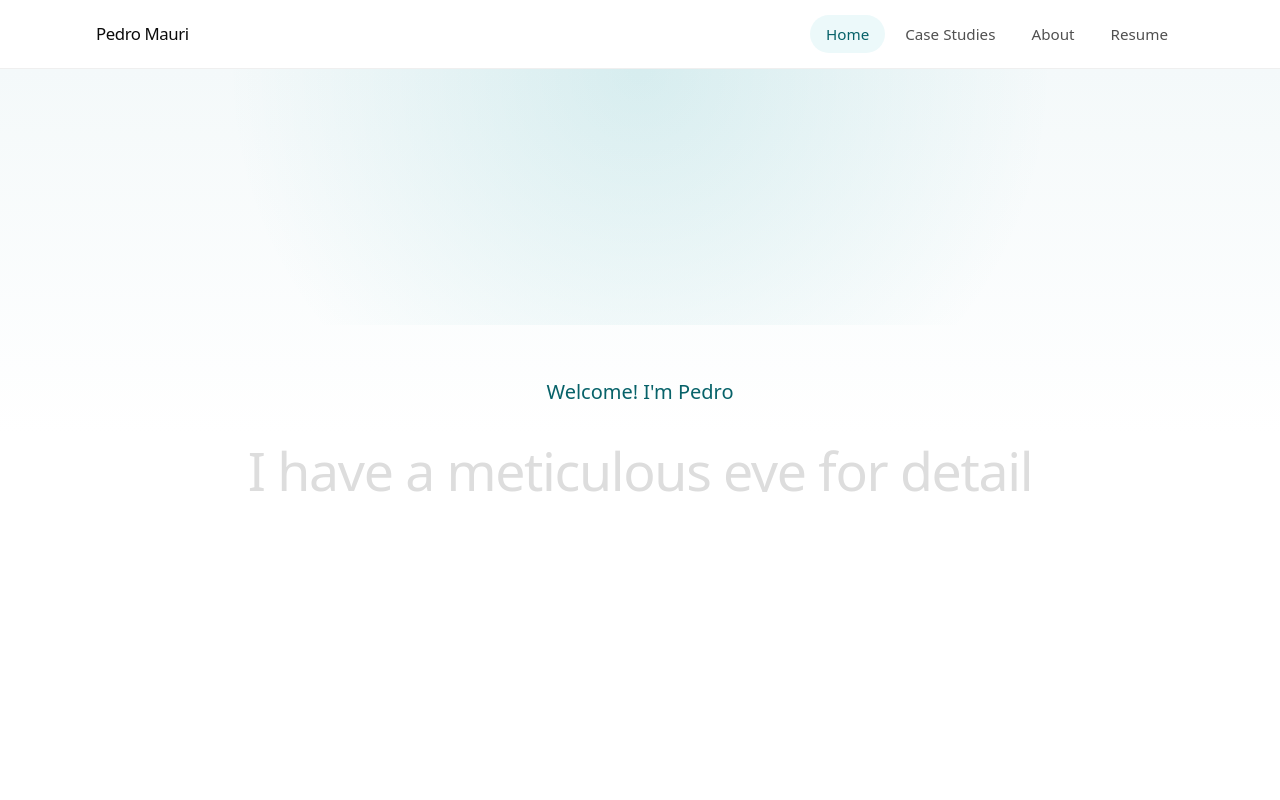
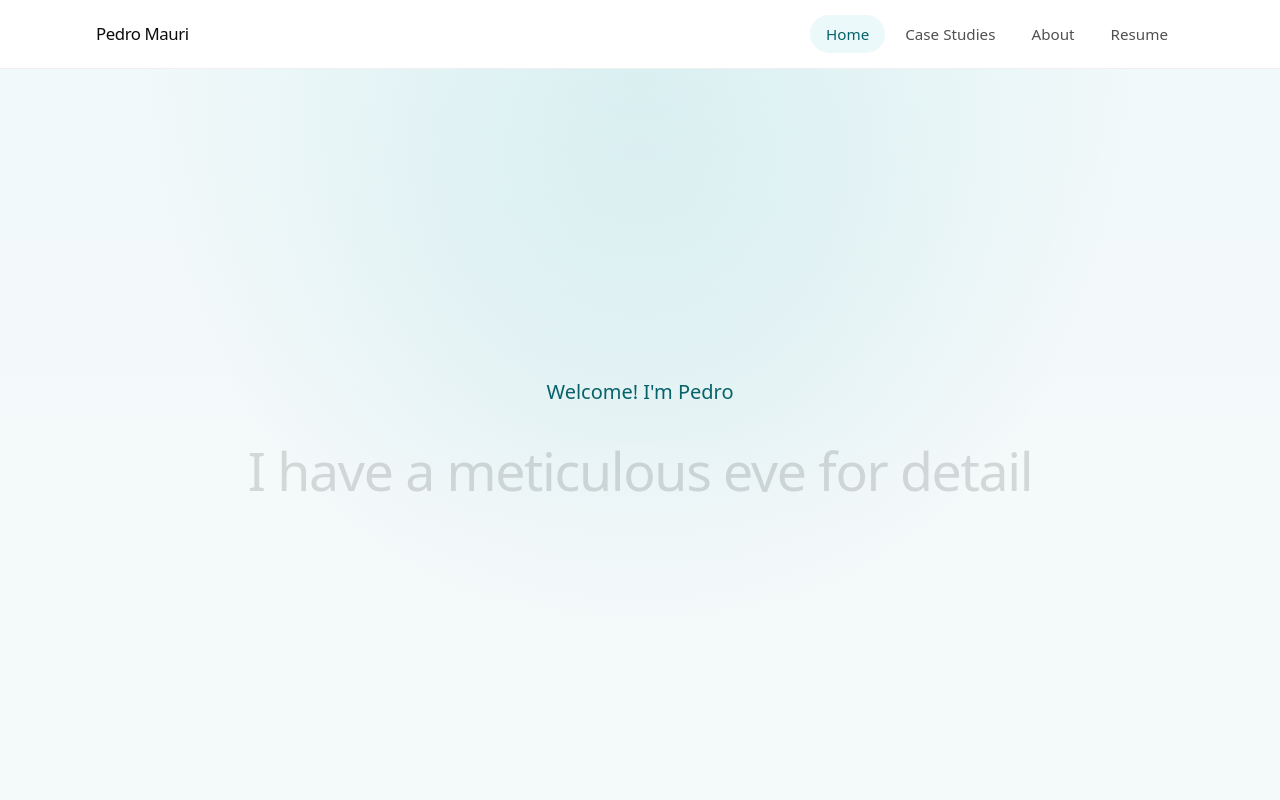
Before and after one commit to PedroMauri/pedro-portfolio, a React (Vite) app: page / in a window 1280 px wide. Shown: the top 800 px of the page. Built offline with nearby package versions, Linux system fonts and the light colour scheme; a web font is replaced by a local one.

Commit message:
Extend hero background across the full viewport height.
Co-authored-by: Cursor <cursoragent@cursor.com>

```diff
--- a/src/pages/Home.tsx
+++ b/src/pages/Home.tsx
@@ -16,8 +16,9 @@ export default function Home() {
 
   return (
     <>
-      <section className="relative flex min-h-[calc(100svh-4.25rem)] items-center justify-center overflow-hidden bg-gradient-to-b from-accent-softer via-white to-white">
-        <div className="pointer-events-none absolute inset-x-0 top-0 h-64 bg-[radial-gradient(circle_at_top,rgba(0,149,159,0.12),transparent_60%)]" />
+      <section className="relative flex min-h-[calc(100svh-4.25rem)] items-center justify-center overflow-hidden bg-accent-softer">
+        <div className="pointer-events-none absolute inset-0 bg-[radial-gradient(ellipse_at_top,rgba(0,149,159,0.16),transparent_55%)]" />
+        <div className="pointer-events-none absolute inset-0 bg-gradient-to-b from-accent-soft/40 via-transparent to-accent-softer" />
         <div className="relative mx-auto flex w-full max-w-5xl flex-col items-center px-5 py-16 text-center sm:px-8">
           <p className="animate-fade-up text-lg font-medium text-accent-dark sm:text-xl">
             {profile.welcome}
```
